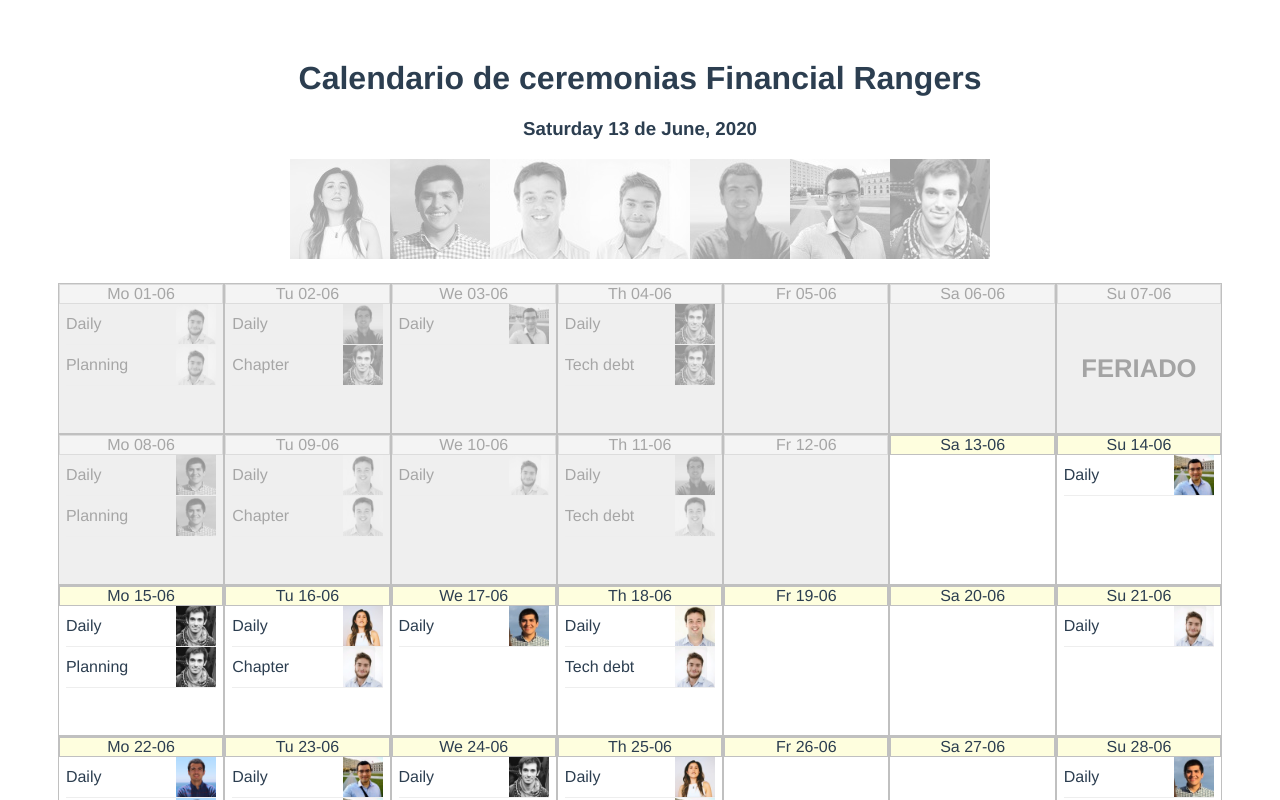
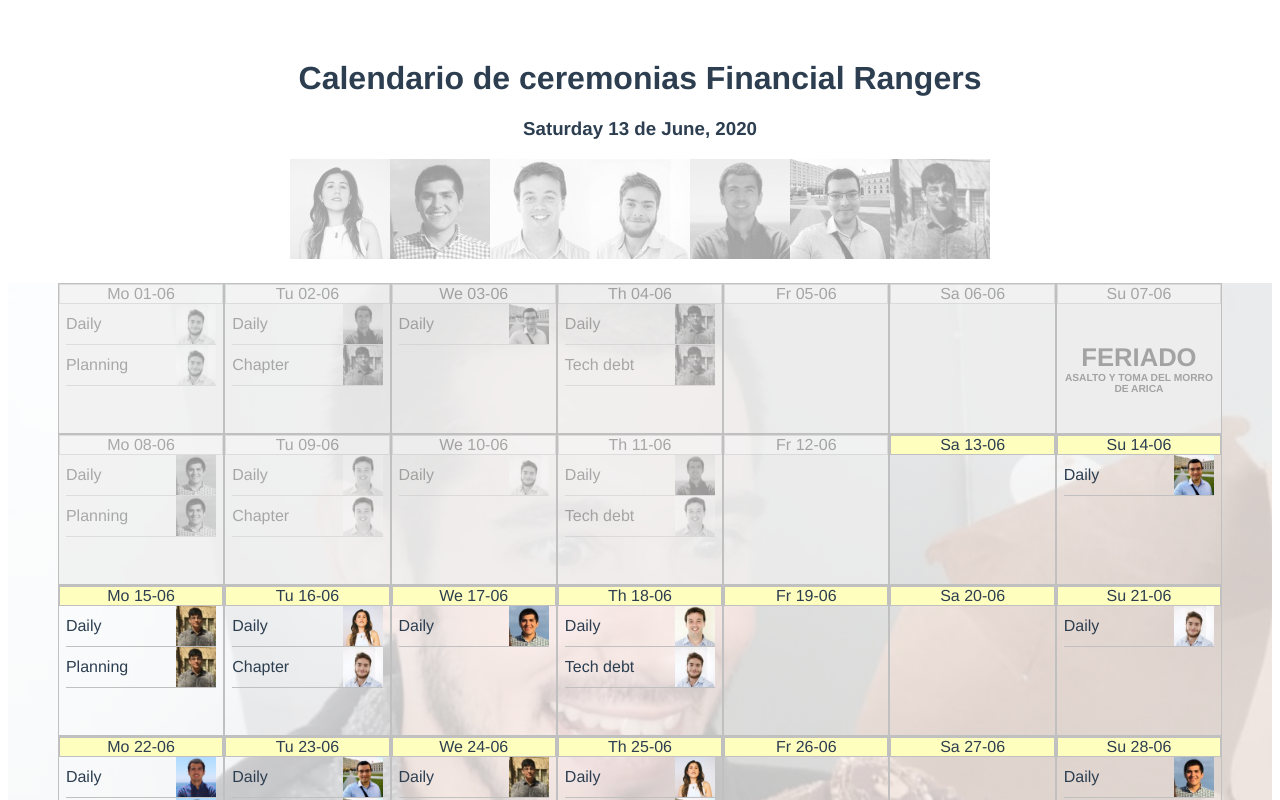
Before and after one commit to sebablasko/facalendar, a Vue app: page / in a window 1280 px wide. Shown: the top 800 px of the page. Built offline with nearby package versions, Linux system fonts and the light colour scheme.

Commit message:
add seba remove nico

```diff
--- a/src/App.vue
+++ b/src/App.vue
@@ -123,8 +123,11 @@ export default {
   flex: 1;
   flex-wrap: wrap;
   justify-content: center;
+  background: linear-gradient(rgba(255,255,255,.75), rgba(255,255,255,.75)), url('assets/nicobig.jpeg');
+  background-repeat: no-repeat;
+  background-position-y: center;
+  background-size: cover;
 }
-
 
 .loser {
   filter: grayscale(1);
--- a/src/components/WeekDay.vue
+++ b/src/components/WeekDay.vue
@@ -11,6 +11,7 @@
       v-if="feriados.some(f => day.currentDay.isSame(f.date, 'day'))"
       :class="$style.feriado">
       feriado
+      <div :class="$style.feriadoTitle">{{ feriados.find(f => day.currentDay.isSame(f.date, 'day')).title }}</div>
     </div>
     <div v-else>
       <div
@@ -51,12 +52,12 @@ export default {
   display: flex;
   flex-direction: column;
   width: 13%;
-  background: #ffffff;
+  background: #ffffff00;
   border: 1px silver solid;
   min-height: 149px;
 }
 .softOpacity {
-  background: #efefef !important;
+  background: #efefefbb !important;
 }
 .softOpacity > * {
   opacity: 0.4;
@@ -64,7 +65,7 @@ export default {
 }
 .headerDay {
   border: 1px silver solid;
-  background: #fefede;
+  background: #fefebe;
 }
 .feriado {
   font-weight: bold;
@@ -72,6 +73,7 @@ export default {
   color: red;
   text-transform: uppercase;
   display: flex;
+  flex-direction: column;
   justify-content: center;
   height: 100%;
   align-items: center;
@@ -79,12 +81,15 @@ export default {
     font-size: 0.6em;
   }
 }
+.feriadoTitle {
+  font-size: 0.4em;
+}
 .scheduleRow {
   display: flex;
   flex-direction: row;
   justify-content: center;
   align-items: center;
-  border-bottom: 1px solid #eeeeee;
+  border-bottom: 1px solid silver;
   margin: auto 7px;
   @media only screen and (max-device-width : 640px) {
     flex-direction: column;
--- a/src/utils/members.js
+++ b/src/utils/members.js
@@ -3,8 +3,9 @@ import rozasImg from '@/assets/rozas.jpeg';
 import maxImg from '@/assets/halty.jpeg';
 import agueroImg from '@/assets/aguero.jpeg';
 import leonImg from '@/assets/leon.jpeg';
-import nicoImg from '@/assets/nico.jpeg';
+// import nicoImg from '@/assets/nico.jpeg';
 import sebaImg from '@/assets/seba.jpeg';
+import seba3Img from '@/assets/seba3.jpeg';
 
 export default [
   { name: 'Isa', img: isaImg, groups: ['isa', 'all'] },
@@ -12,6 +13,7 @@ export default [
   { name: 'Max', img: maxImg, groups: ['max', 'all', 'dev'] },
   { name: 'Seba B', img: sebaImg, groups: ['seba', 'all', 'dev'] },
   { name: 'Andrés', img: agueroImg, groups: ['aguero', 'all'] },
+  // { name: 'Nico', img: nicoImg, groups: ['nico', 'all', 'dev'] },
   { name: 'León', img: leonImg, groups: ['leon', 'all', 'dev'] },
-  { name: 'Nico', img: nicoImg, groups: ['nico', 'all', 'dev'] },
+  { name: 'Seba G', img: seba3Img, groups: ['seba3', 'all', 'dev'] },
 ];
```
Also changed, not shown: src/assets/nicobig.jpeg (added), src/assets/seba3.jpeg (added).
